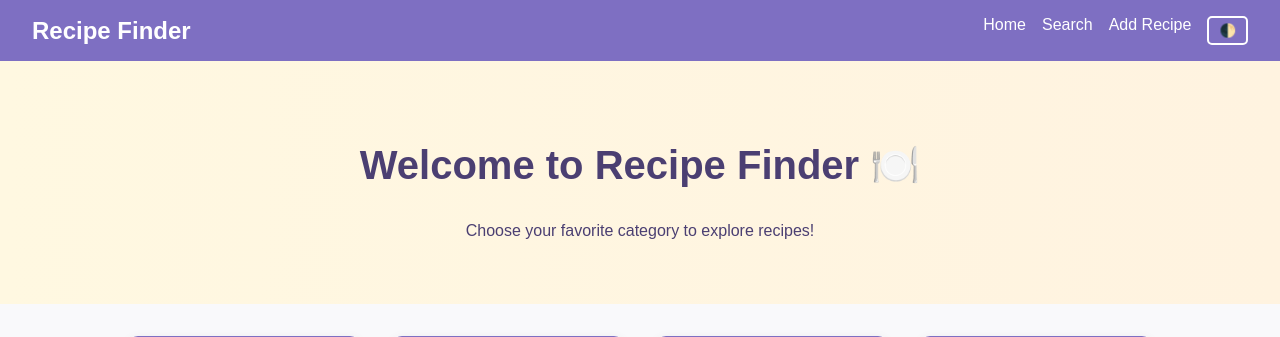
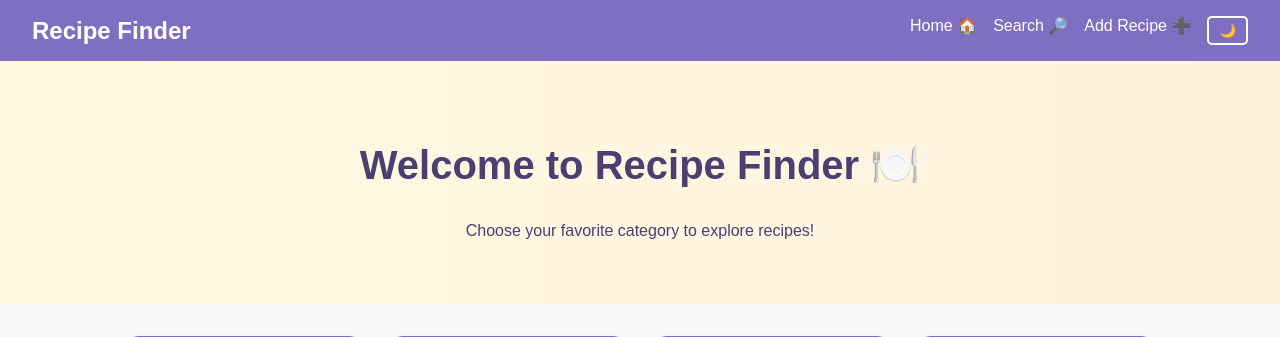
Before and after one commit to Sujalkadam17/RECIPE_FINDER_PROJECT, a PHP site: page / in a window 1280 px wide. Shown: the top 337 px of the page. Run offline with PHP 8.4, Linux system fonts and the light colour scheme.

Commit message:
Update index.php

```diff
--- a/index.php
+++ b/index.php
@@ -10,18 +10,18 @@
   <div class="spinner"></div>
 </div>
 
-
-    <header>
+<header>
         <nav>
             <div class="logo">Recipe Finder</div>
             <ul>
-                <li><a href="#">Home</a></li>
-                <li><a href="#">Search</a></li>
-                <li><a href="#">Add Recipe</a></li>
-                <li><button class="dark-toggle" onclick="toggleDarkMode()">🌓</button></li>
+                <li><a href="index.php">Home 🏠</a></li>
+                <li><a href="search.php">Search 🔎</a></li>
+                <li><a href="#add-recipe">Add Recipe ➕</a></li>
+                <li><button class="dark-toggle" onclick="toggleDarkMode()">🌙</button></li>
             </ul>
         </nav>
     </header>
+
 
     <section class="hero">
         <h1 class="animated-title">Welcome to Recipe Finder 🍽️</h1>
@@ -49,17 +49,13 @@
         ?>
     </section>
 
-    <section class="custom-add">
+
+    <section class="custom-add" id="add-recipe">
         <h2>Want to share your own recipe?</h2>
         <a class="add-btn" href="add_recipe.php">Add Your Recipe</a>
     </section>
 
-    <footer>
-        <p>&copy; 2025 Recipe Finder | Follow us on
-            <a href="#">Instagram</a> |
-            <a href="#">LinkedIn</a>
-        </p>
-    </footer>
+    <?php include('includes/footer.php'); ?>
 
     <script>
 
```
